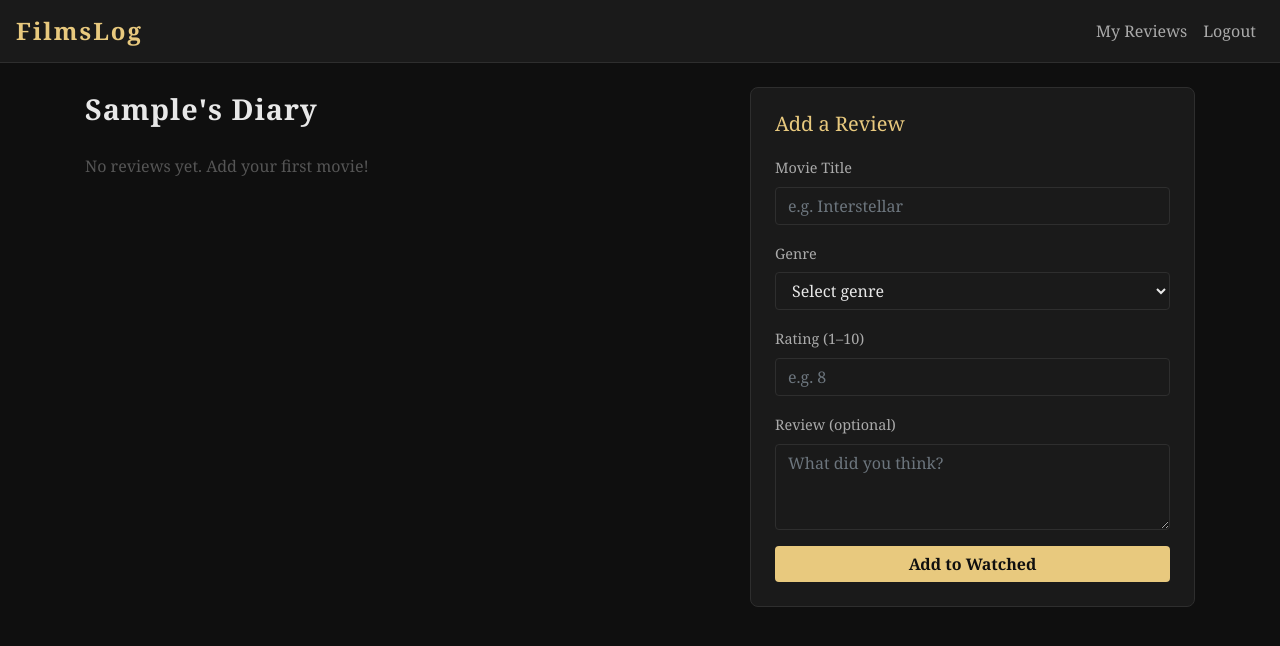
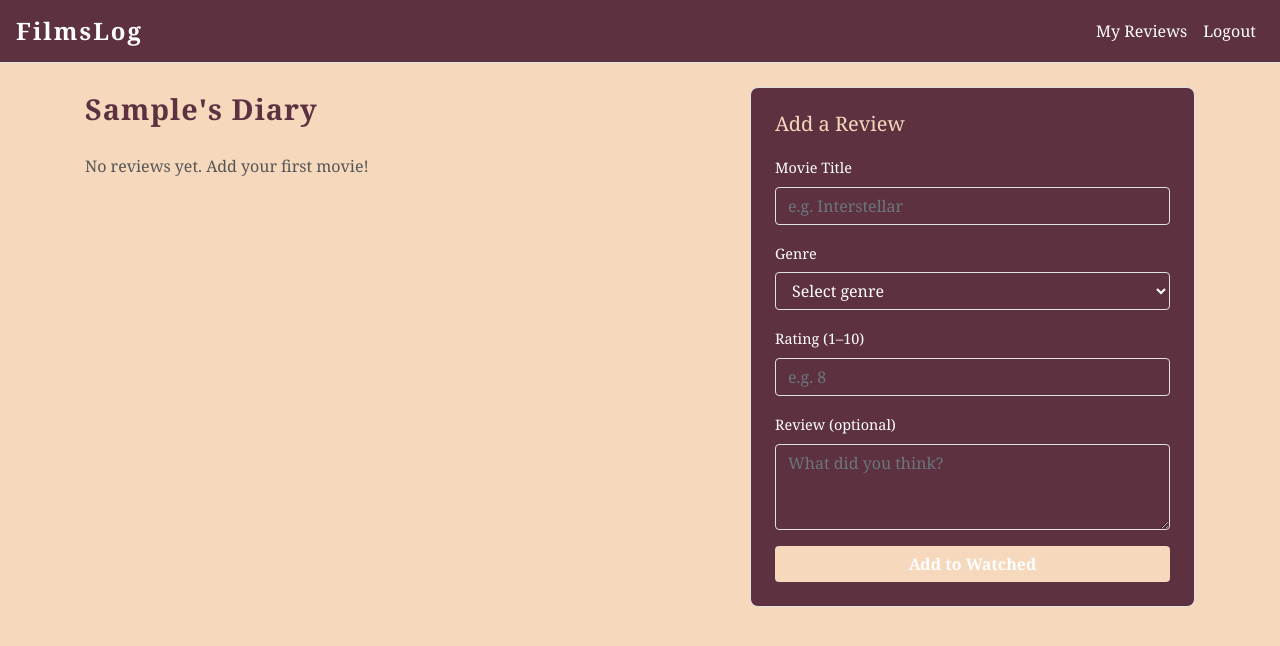
Before and after one commit to S0R4Y4Y/filmslog, a Flask app: page / in a window 1280 px wide. Shown: the top 646 px of the page. Run offline with Flask 3, Linux system fonts and the light colour scheme; the visitor is signed in with stand-in values (Sample User, id 1); data that the repository does not hold is empty; some libraries are stand-ins or nearby versions.

Commit message:
Update website color scheme

```diff
--- a/website/templates/base.html
+++ b/website/templates/base.html
@@ -10,38 +10,38 @@
     />
     <style>
       body {
-        background-color: #0f0f0f;
-        color: #e8e8e8;
+        background-color: #F6D8BD;
+        color: #1a1a1a;
         font-family: 'Georgia', serif;
       }
       .navbar {
-        background-color: #1a1a1a !important;
-        border-bottom: 1px solid #2e2e2e;
+        background-color: #5D3140 !important;
+        border-bottom: 1px solid #e0e0e0;
       }
       .navbar-brand {
         font-size: 1.5rem;
         font-weight: bold;
-        color: #e8c97e !important;
+        color: #ffffff !important;
         letter-spacing: 2px;
       }
       .nav-link {
-        color: #aaa !important;
+        color: #ffffff !important;
       }
       .nav-link:hover {
-        color: #e8c97e !important;
+        color: #ffffff !important;
       }
       .card {
-        background-color: #1a1a1a;
-        border: 1px solid #2e2e2e;
+        background-color: #5D3140;
+        border: 1px solid #e0e0e0;
         border-radius: 8px;
       }
       .card-title {
-        color: #e8c97e;
+        color: #F6D8BD;
         font-size: 1.1rem;
       }
       .badge-rating {
-        background-color: #e8c97e;
-        color: #0f0f0f;
+        background-color: #F6D8BD;
+        color: #5D3140;;
         font-size: 0.9rem;
         padding: 4px 10px;
         border-radius: 12px;
@@ -54,30 +54,30 @@
         letter-spacing: 1px;
       }
       .btn-primary {
-        background-color: #e8c97e;
+        background-color: #F6D8BD;
         border: none;
-        color: #0f0f0f;
+        color: #ffffff;
         font-weight: bold;
       }
       .btn-primary:hover {
-        background-color: #d4b56a;
-        color: #0f0f0f;
+        background-color: #F39399;
+        color: #ffffff;
       }
       .form-control {
-        background-color: #1a1a1a;
-        border: 1px solid #2e2e2e;
-        color: #e8e8e8;
+        background-color: #5D3140;
+        border: 1px solid #e0e0e0;
+        color: #ffffff;
       }
       .form-control:focus {
-        background-color: #1a1a1a;
-        border-color: #e8c97e;
-        color: #e8e8e8;
-        box-shadow: 0 0 0 0.2rem rgba(232, 201, 126, 0.15);
+        background-color: #612D53;
+        border-color: #853953;
+        color: #ffffff;
+        box-shadow: 0 0 0 0.2rem rgba(133, 57, 83, 0.15);
       }
       .section-title {
         font-size: 1.8rem;
         font-weight: bold;
-        color: #e8e8e8;
+        color: #5D3140;
         letter-spacing: 1px;
         margin-bottom: 1.5rem;
       }
@@ -93,11 +93,11 @@
         color: #e05555;
       }
       label {
-        color: #aaa;
+        color: #ffffff;
         font-size: 0.9rem;
       }
     </style>
-    <title>FilmsLo — {% block title %}{% endblock %}</title>
+    <title>FilmsLog — {% block title %}{% endblock %}</title>
   </head>
   <body>
     <nav class="navbar navbar-expand-lg">
--- a/website/templates/home.html
+++ b/website/templates/home.html
@@ -17,9 +17,9 @@
           <span class="badge-rating">{{ review.rating }}/10</span>
         </div>
         {% if review.review_text %}
-          <p style="color: #ccc; font-size: 0.95rem; margin-top: 8px;">{{ review.review_text }}</p>
+          <p style="color: #ffffff; font-size: 0.95rem; margin-top: 8px;">{{ review.review_text }}</p>
         {% endif %}
-        <small style="color: #555;">{{ review.date_added.strftime('%B %d, %Y') }}</small>
+        <small style="color: #ffffff;">{{ review.date_added.strftime('%B %d, %Y') }}</small>
       </div>
       {% endfor %}
     {% else %}
@@ -30,7 +30,7 @@
   <!-- Add Review Form -->
   <div class="col-md-5">
     <div class="card p-4" style="position: sticky; top: 20px;">
-      <h5 style="color: #e8c97e; margin-bottom: 1.2rem;">Add a Review</h5>
+      <h5 style="color: #F6D8BD; margin-bottom: 1.2rem;">Add a Review</h5>
       <form method="POST">
         <div class="form-group">
           <label>Movie Title</label>
--- a/website/templates/login.html
+++ b/website/templates/login.html
@@ -5,7 +5,7 @@
 <div class="row justify-content-center mt-5">
   <div class="col-md-4">
     <div class="card p-4">
-      <h4 style="color: #e8c97e; margin-bottom: 1.5rem; text-align: center;">Login</h4>
+      <h4 style="color: #F6D8BD; margin-bottom: 1.5rem; text-align: center;">Login</h4>
       <form method="POST">
         <div class="form-group">
           <label>Email Address</label>
@@ -17,8 +17,8 @@
         </div>
         <button type="submit" class="btn btn-primary btn-block mt-3">Login</button>
       </form>
-      <p style="color: #555; text-align: center; margin-top: 1rem; font-size: 0.9rem;">
-        Don't have an account? <a href="/sign-up" style="color: #e8c97e;">Sign up</a>
+      <p style="color: #ffffff; text-align: center; margin-top: 1rem; font-size: 0.9rem;">
+        Don't have an account? <a href="/sign-up" style="color: #F6D8BD;">Sign up</a>
       </p>
     </div>
   </div>
--- a/website/templates/sign_up.html
+++ b/website/templates/sign_up.html
@@ -5,7 +5,7 @@
 <div class="row justify-content-center mt-5">
   <div class="col-md-4">
     <div class="card p-4">
-      <h4 style="color: #e8c97e; margin-bottom: 1.5rem; text-align: center;">Create Account</h4>
+      <h4 style="color: #F6D8BD; margin-bottom: 1.5rem; text-align: center;">Create Account</h4>
       <form method="POST">
         <div class="form-group">
           <label>Email Address</label>
@@ -26,7 +26,7 @@
         <button type="submit" class="btn btn-primary btn-block mt-3">Create Account</button>
       </form>
       <p style="color: #555; text-align: center; margin-top: 1rem; font-size: 0.9rem;">
-        Already have an account? <a href="/login" style="color: #e8c97e;">Login</a>
+        Already have an account? <a href="/login" style="color: #F6D8BD;">Login</a>
       </p>
     </div>
   </div>
```
